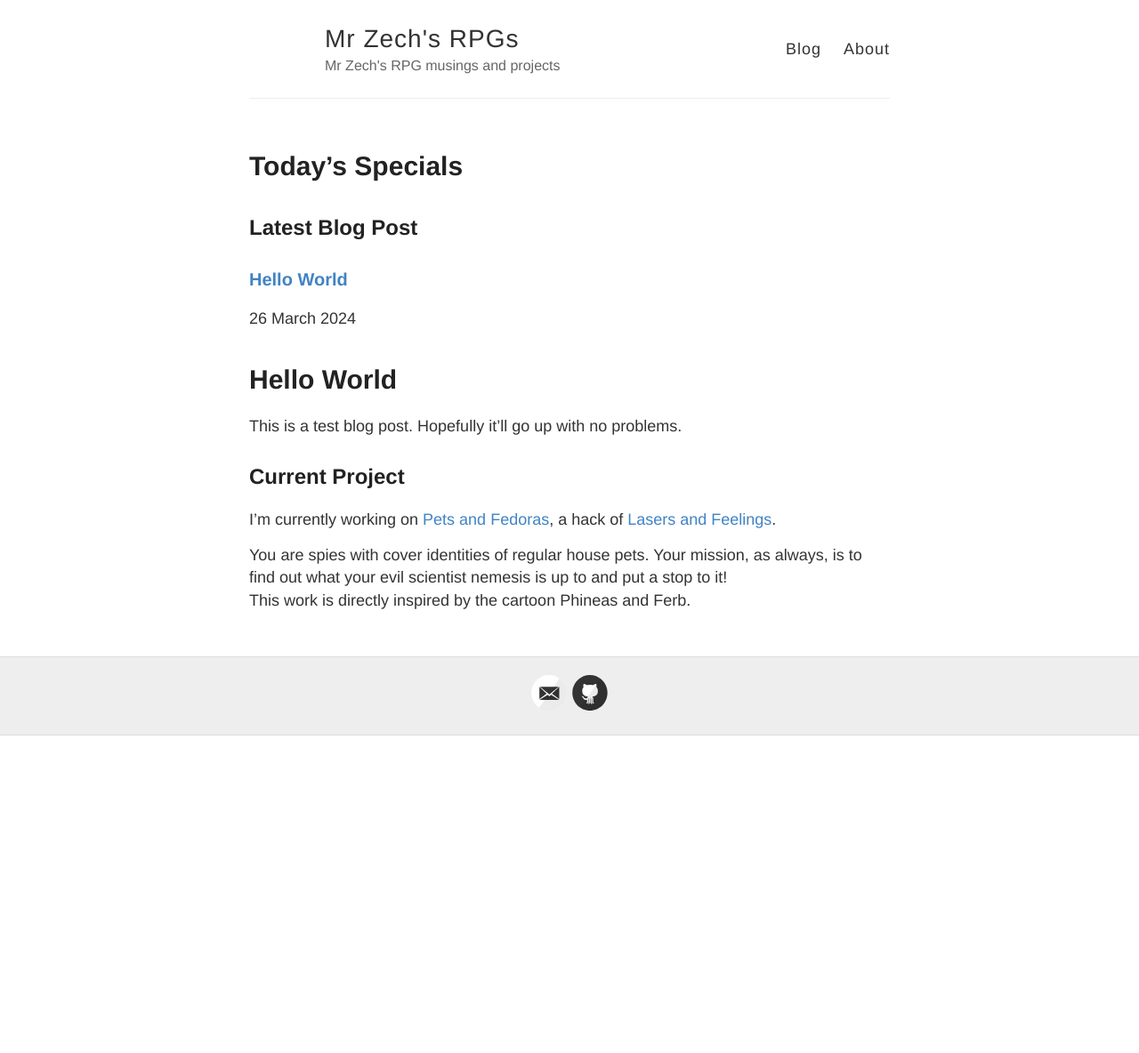
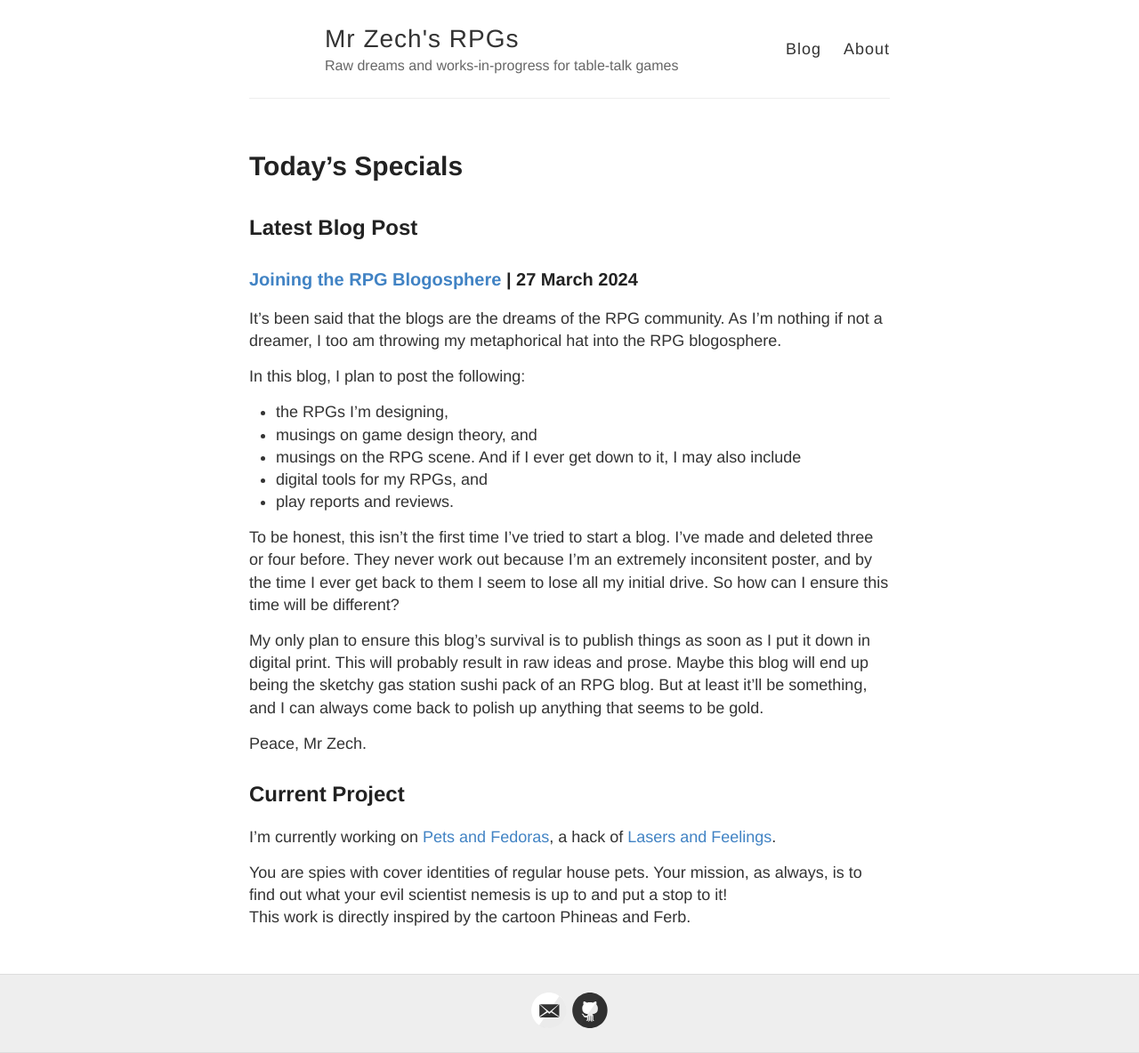
Before and after one commit to zechlau14/zechlau14.github.io, a Jekyll site: the page built from index.md, in a window 1280 px wide. Shown: the whole page at 89% size. Built offline with Jekyll 4.4.1, drawn with Linux system fonts in a browser that asks for light colours; our own code applies the rules of GitHub Pages for plain Markdown files; before the commit the page ends 900 px from its top, so only the background shows below that.

Commit message:
new post to test blog list

```diff
--- a/_config.yml
+++ b/_config.yml
@@ -2,7 +2,7 @@
 name: "Mr Zech's RPGs"
 
 # Short bio or description (displayed in the header)
-description: "Mr Zech's RPG musings and projects"
+description: "Raw dreams and works-in-progress for table-talk games"
 
 # URL of your avatar or profile pic (you could use your GitHub profile pic)
 #avatar: https://raw.githubusercontent.com/barryclark/jekyll-now/master/images/jekyll-logo.png
@@ -29,7 +29,7 @@ footer-links:
 
 # Enter your Disqus shortname (not your username) to enable commenting on posts
 # You can find your shortname on the Settings page of your Disqus account
-disqus:
+disqus: zechlau14-github-io
 
 # Enter your Google Analytics web tracking code (e.g. UA-2110908-2) to activate tracking
 google_analytics:
--- a/_posts/2024-03-26-Hello-World.md
+++ b/_posts/2024-03-26-Hello-World.md
@@ -5,5 +5,4 @@ permalink:
 category:
 ---
 
-# Hello World
 This is a test blog post. Hopefully it'll go up with no problems.
--- /dev/null
+++ b/_posts/2024-03-27-Joining-the-RPG-Blogosphere.md
@@ -0,0 +1,22 @@
+---
+layout: post
+title: "Joining the RPG Blogosphere"
+category: business
+---
+
+It's been said that the blogs are the dreams of the RPG community. As I'm nothing if not a dreamer, I too am throwing my metaphorical hat into the RPG blogosphere.
+
+In this blog, I plan to post the following:
+* the RPGs I'm designing,
+* musings on game design theory, and
+* musings on the RPG scene.
+And if I ever get down to it, I may also include
+* digital tools for my RPGs, and
+* play reports and reviews.
+
+To be honest, this isn't the first time I've tried to start a blog. I've made and deleted three or four before. They never work out because I'm an extremely inconsitent poster, and by the time I ever get back to them I seem to lose all my initial drive. So how can I ensure this time will be different?
+
+My only plan to ensure this blog's survival is to publish things as soon as I put it down in digital print. This will probably result in raw ideas and prose. Maybe this blog will end up being the sketchy gas station sushi pack of an RPG blog. But at least it'll be something, and I can always come back to polish up anything that seems to be gold.
+
+Peace,
+Mr Zech.
--- a/index.md
+++ b/index.md
@@ -8,9 +8,7 @@ layout: default
 
 {% for post in site.posts limit:1 %}
 
-<h3><a href="{{ post.url }}">{{ post.title }}</a></h3>
-
-<p>{{post.date | date: "%d %B %Y"}}</p>
+<h3><a href="{{ post.url }}">{{ post.title }}</a> | {{post.date | date: "%d %B %Y"}}</h3>
 
 <article> {{ post.content }} </article>
 
```
